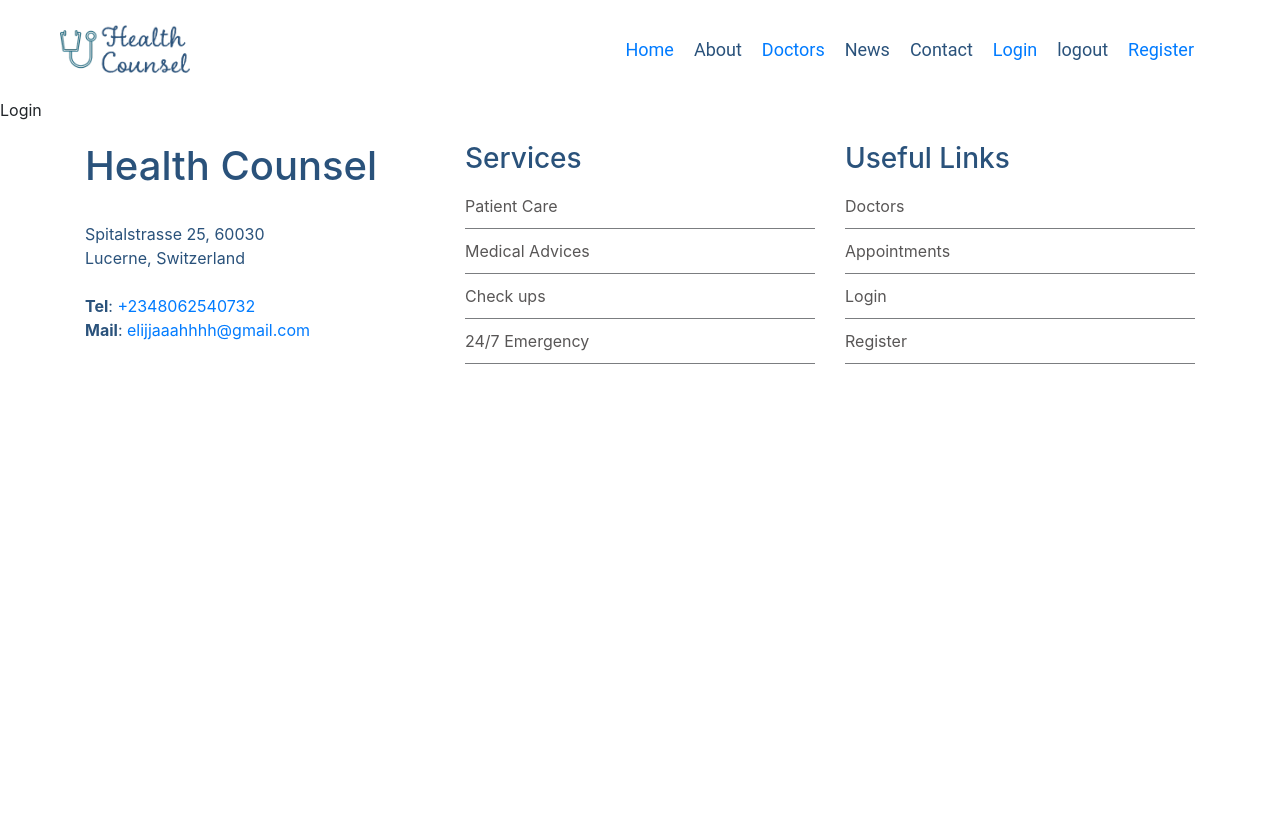
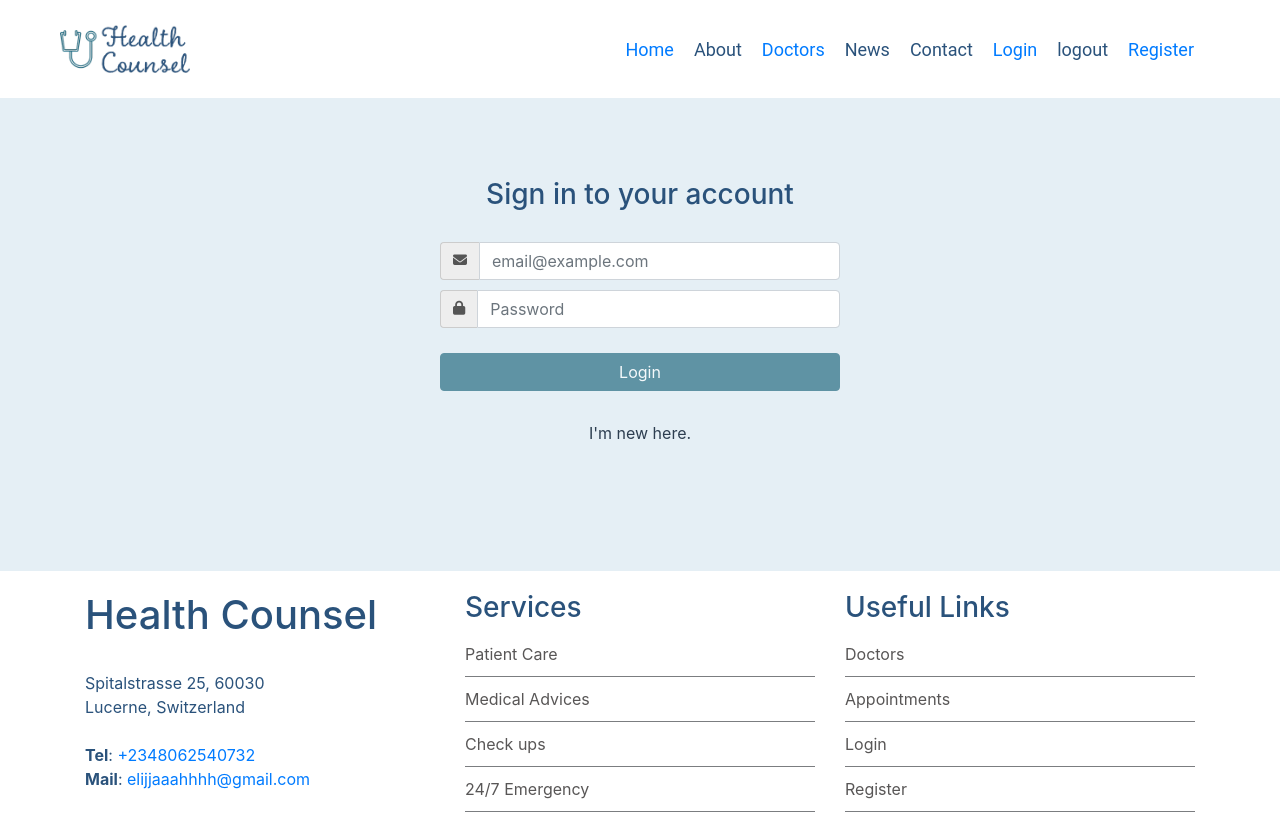
Before and after one commit to Elijahscriptdev/health-counsel-react, a React (Create React App) app: page /login in a window 1280 px wide. Shown: the top 838 px of the page. Before the commit the page ends 800 px from the top, so only its background shows below. Built offline with nearby package versions, Linux system fonts and the light colour scheme.

Commit message:
add login form

```diff
--- a/public/index.html
+++ b/public/index.html
@@ -39,5 +39,6 @@
       To begin the development, run `npm start` or `yarn start`.
       To create a production bundle, use `npm run build` or `yarn build`.
     -->
+    <script src="https://kit.fontawesome.com/f02bbd63cf.js" crossorigin="anonymous"></script>
   </body>
 </html>
--- a/src/App.js
+++ b/src/App.js
@@ -1,4 +1,4 @@
-import React, { Fragment } from "react";
+import React from "react";
 import { BrowserRouter as Router, Route, Switch } from "react-router-dom";
 import Footer from "./components/footer/Footer";
 import NavBar from "./components/navbar/NavBar";
--- a/src/components/footer/Footer.js
+++ b/src/components/footer/Footer.js
@@ -1,5 +1,6 @@
 import React from "react";
 import { Col, Row, Container } from "react-bootstrap";
+import { Link } from "react-router-dom";
 import "./Footer.css";
 
 const Footer = () => {
@@ -16,14 +17,14 @@ const Footer = () => {
             <br />
             <br />
             <strong>Tel</strong>:{" "}
-            <a href='tel:+2348062540732' className=''>
+            <Link to='tel:+2348062540732' className=''>
               +2348062540732
-            </a>
+            </Link>
             <br />
             <strong>Mail</strong>:{" "}
-            <a href='mailto:elijjaaahhhh@gmail.com' className=''>
+            <Link to='mailto:elijjaaahhhh@gmail.com' className=''>
               elijjaaahhhh@gmail.com
-            </a>
+            </Link>
           </Col>
           <Col xs={12} md={4}>
             <h3>Services</h3>
--- a/src/components/navbar/NavBar.js
+++ b/src/components/navbar/NavBar.js
@@ -15,30 +15,30 @@ const NavBar = () => {
         {/* <Navbar.Toggle aria-controls='basic-navbar-nav' /> */}
         <Navbar id='basic-navbar-nav'>
           <Nav className='ml nav-links'>
-            <Nav.Link className='links' href='#home'>
+            <Nav className='links' href='#home'>
               <Link to='/'>Home</Link>
-            </Nav.Link>
-            <Nav.Link className='links' href='#link'>
+            </Nav>
+            <Nav className='links' href='#link'>
               About
-            </Nav.Link>
-            <Nav.Link className='links' href='#home'>
+            </Nav>
+            <Nav className='links' href='#home'>
               <Link to='doctors'>Doctors</Link>
-            </Nav.Link>
-            <Nav.Link className='links' href='#link'>
+            </Nav>
+            <Nav className='links' href='#link'>
               News
-            </Nav.Link>
-            <Nav.Link className='links' href='#home'>
+            </Nav>
+            <Nav className='links' href='#home'>
               Contact
-            </Nav.Link>
-            <Nav.Link className='links' href='#link'>
+            </Nav>
+            <Nav className='links' href='#link'>
               <Link to='/login'>Login</Link>
-            </Nav.Link>
-            <Nav.Link className='links' href='#link'>
+            </Nav>
+            <Nav className='links' href='#link'>
               logout
-            </Nav.Link>
-            <Nav.Link className='links' href='#link'>
+            </Nav>
+            <Nav className='links' href='#link'>
               <Link to='/register'>Register</Link>
-            </Nav.Link>
+            </Nav>
             {/* <NavDropdown className="links" title='Dropdown' id='basic-nav-dropdown'>
             <NavDropdown.Item href='#action/3.1'>Action</NavDropdown.Item>
             <NavDropdown.Item href='#action/3.2'>
--- a/src/components/pages/login/Login.css
+++ b/src/components/pages/login/Login.css
@@ -0,0 +1,85 @@
+.login-form {
+  text-align: center;
+  background: #e5eff5;
+  padding: 80px;
+}
+
+.login-form-header {
+  color: #2a527b;
+}
+
+form {
+  display: flex;
+  flex-direction: column;
+  max-width: 400px;
+  margin: 30px auto;
+}
+
+.btn {
+  margin-top: 15px;
+  margin-bottom: 30px;
+}
+
+.btn {
+  background: #186279 !important;
+  border-color: #186279 !important;
+  cursor: pointer;
+}
+
+.btn:hover {
+  background: #013f52;
+  border-color: #013f52;
+}
+
+.input-group {
+  margin-bottom: 10px;
+}
+
+.input-group-addon:first-child {
+  border-right: 0;
+}
+
+.input-group .form-control:first-child,
+.input-group-addon:first-child,
+.input-group-btn:first-child > .btn,
+.input-group-btn:first-child > .btn-group > .btn,
+.input-group-btn:first-child > .dropdown-toggle,
+.input-group-btn:last-child > .btn:not(:last-child):not(.dropdown-toggle),
+.input-group-btn:last-child > .btn-group:not(:last-child) > .btn {
+  border-top-right-radius: 0;
+  border-bottom-right-radius: 0;
+}
+
+.input-group-addon {
+  padding: 6px 12px;
+  font-size: 14px;
+  font-weight: 400;
+  color: #555555;
+  text-align: center;
+  background-color: #eeeeee;
+  border: 1px solid #ccc;
+  border-radius: 4px;
+}
+
+.input-group-addon,
+.input-group-btn {
+  white-space: nowrap;
+  vertical-align: middle;
+}
+
+.input-group-addon,
+.input-group-btn,
+.input-group .form-control {
+  display: table-cell;
+}
+
+.alternate-form-link a {
+  color: #2d3e50;
+  text-decoration: none;
+}
+
+.alternate-form-link a:hover {
+  color: #2a527b;
+  font-weight: bold;
+  text-decoration: none !important;
+}
--- a/src/components/pages/login/Login.js
+++ b/src/components/pages/login/Login.js
@@ -1,11 +1,63 @@
-import React from 'react'
+import React, { useState } from "react";
+import { Button } from "react-bootstrap";
+import { Link } from "react-router-dom";
+import "./Login.css";
 
 const Login = () => {
-    return (
-        <div>
-           Login
+  const [email, setEmail] = useState("");
+  const [password, setPassword] = useState("");
+
+  function validateForm() {
+    return email.length > 0 && password.length > 0;
+  }
+
+  function handleSubmit(event) {
+    event.preventDefault();
+  }
+
+  return (
+    <div className='login-form '>
+      <h3 className='login-form-header'>Sign in to your account</h3>
+      <form onSubmit={handleSubmit}>
+        <div className='input-group'>
+          <span className='input-group-addon'>
+            {" "}
+            <i className='fa fa-envelope'></i>{" "}
+          </span>
+          <input
+            className='form-control'
+            type='email'
+            name='email'
+            placeholder='email@example.com'
+            value={email}
+            onChange={(e) => setEmail(e.target.value)}
+            required
+          />
         </div>
-    )
-}
+        <div className='input-group'>
+          <span className='input-group-addon'>
+            {" "}
+            <i className='fa fa-lock'></i>{" "}
+          </span>
+          <input
+            className='form-control'
+            type='password'
+            name='password'
+            placeholder='Password'
+            value={password}
+            onChange={(e) => setPassword(e.target.value)}
+            required
+          />
+        </div>
+        <Button block disabled={!validateForm()} type='submit'>
+          Login
+        </Button>
+        <p className='alternate-form-link'>
+            <Link to="/register">I'm new here.</Link>
+        </p>
+      </form>
+    </div>
+  );
+};
 
-export default Login
+export default Login;
```
